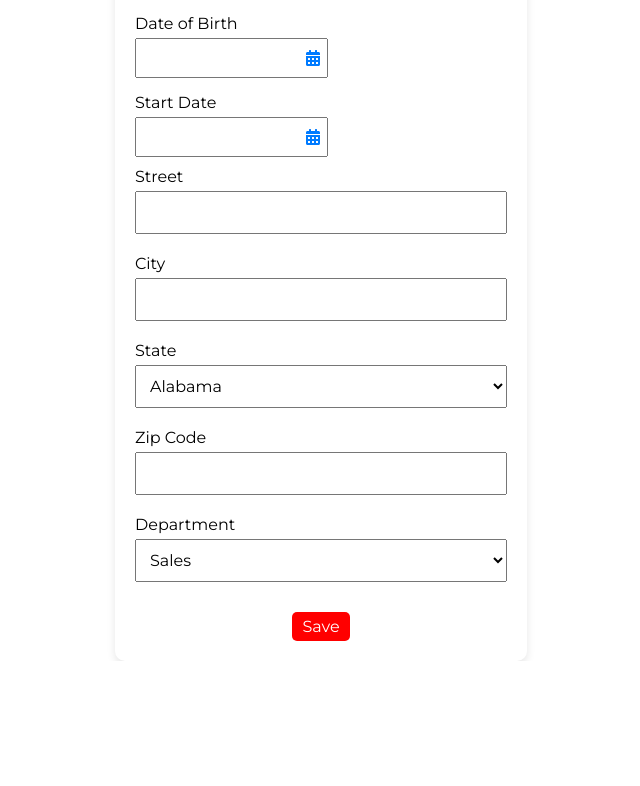
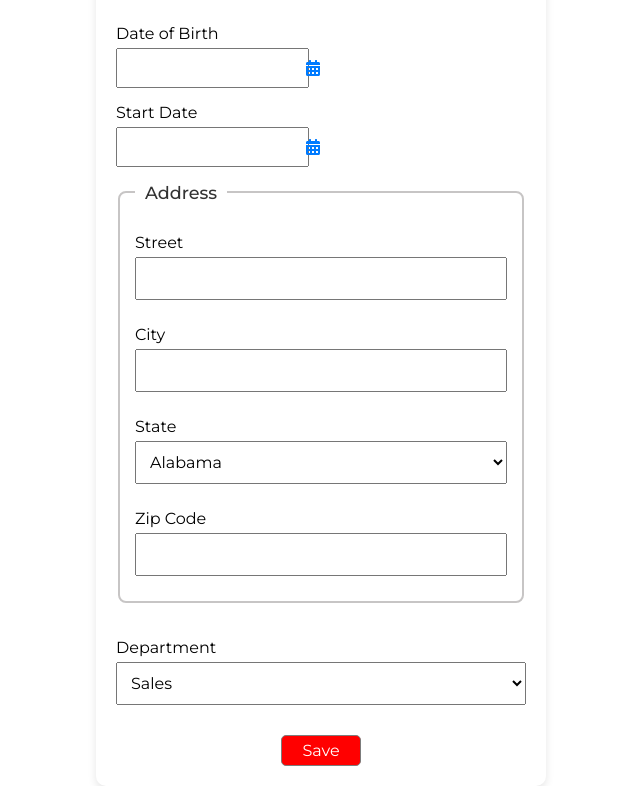
Before and after one commit to Maxb06/HRNet-React, a React (Vite) app: page / in a window 1280 px wide. Shown: the part 536-1322 px from the top of the page, without its empty margins (319-959 px from the left). Before the commit the page ends 1197 px from the top, so only its background shows below. Built offline with nearby package versions, Linux system fonts and the light colour scheme.

Commit message:
style : Add form styles

```diff
--- a/src/components/Form/Form.module.css
+++ b/src/components/Form/Form.module.css
@@ -2,17 +2,33 @@
     display: flex;
     flex-direction: column;
     box-shadow: 0 4px 8px rgba(0, 0, 0, 0.1);
-    max-width: 412px;
+    max-width: 450px;
     margin: 0 auto;
     padding: 20px;
     border-radius: 10px;
 }
 
+.addressFieldset {
+    margin-top: 15px;
+    margin-bottom: 20px;
+    padding: 15px;
+    border: 2px solid #c7c5c5;
+    border-radius: 8px;
+}
+
+.legend {
+    font-weight: 500;
+    padding: 0 10px;
+    font-size: 1.1rem;
+    color: #333;
+}
+
 .form label {
     font-size: 16px;
+    margin-top: 15px;
 }
 
-button {
+.button {
     border-radius: 5px;
     font-size: 16px;
     transition: all 0.3s;
@@ -21,10 +37,10 @@ button {
     padding: 5px 20px;
     cursor: pointer;
     border: 1px solid rgb(124, 124, 124);
-
 }
 
 button:hover {
     scale: 1.10;
     background-color: rgba(0, 0, 0, 0.1);
+    color: black;
 }
--- a/src/components/Form/Form.tsx
+++ b/src/components/Form/Form.tsx
@@ -85,7 +85,8 @@ const Form = () => {
         onChange={(date) => handleChange('startDate', date ? date.toISOString() : '')}
       />
 
-
+      <fieldset className={styles.addressFieldset}>
+        <legend className={styles.legend}>Address</legend>
         <InputField
           label="Street"
           id="street"
@@ -117,6 +118,7 @@ const Form = () => {
           value={formData.zipCode}
           onChange={(e) => handleChange('zipCode', e.target.value)}
         />
+      </fieldset>
 
       <SelectField
         label="Department"
```
Lines whose indentation alone changed are shown as unchanged.
